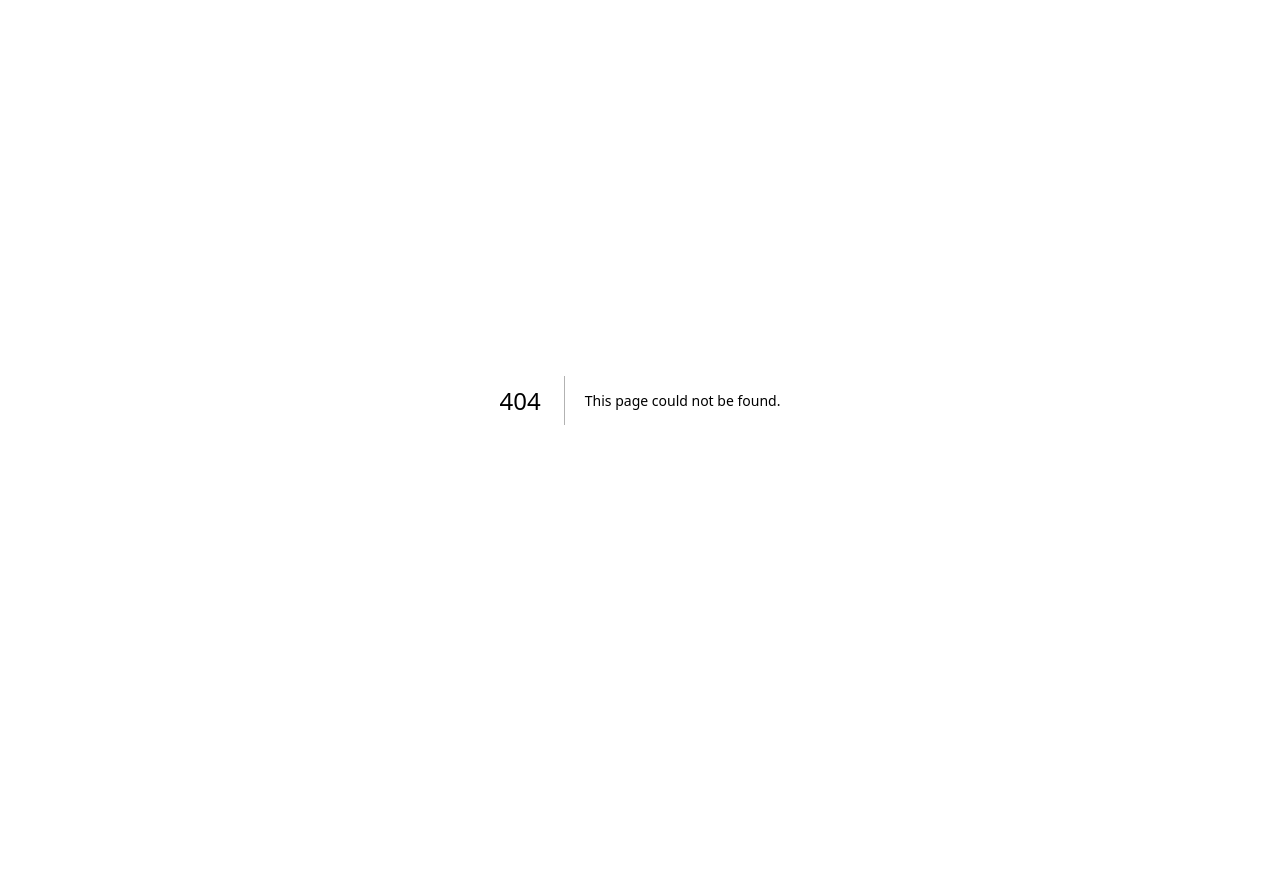
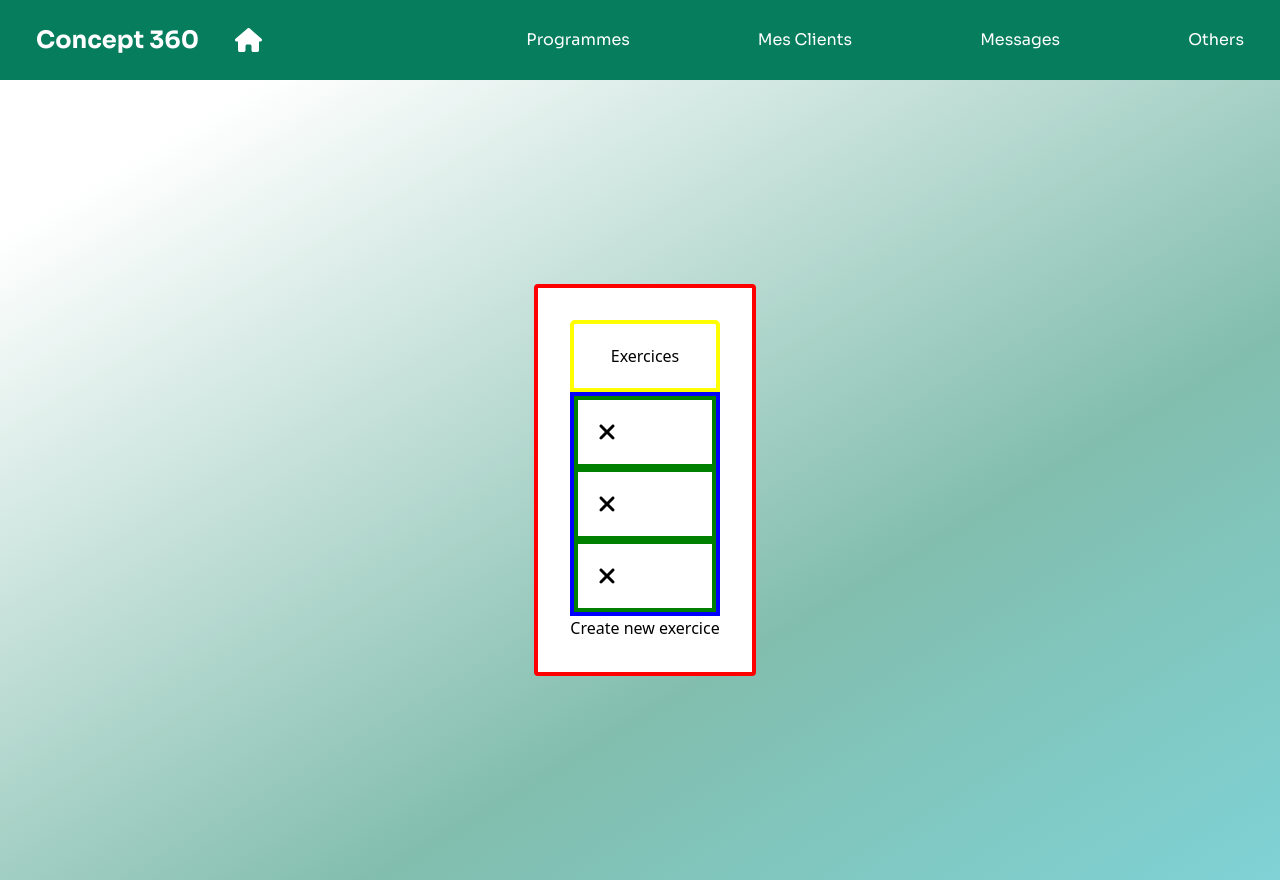
Before and after one commit to mrvalbass/concept360-frontend-web, a Next.js app: page /database in a window 1280 px wide. Before the commit this address had no page. Before the commit the page ends 800 px from the top, so only its background shows below. Built offline with nearby package versions, Linux system fonts and the light colour scheme.

Commit message:
save composant not fiched exercice + create page database.js

```diff
--- /dev/null
+++ b/src/components/Exercice.js
@@ -0,0 +1,31 @@
+import { FontAwesomeIcon } from "@fortawesome/react-fontawesome";
+import { faXmark } from "@fortawesome/free-solid-svg-icons";
+import { useState, useEffect } from "react";
+import { useSelector, useDispatch } from "react-redux";
+import { addExerciceToStore } from "../reducers/exercices";
+// import { useRouter } from "next/router";
+
+export default function Exercice() {
+  const dispatch = useDispatch();
+  //   const router = useRouter();
+  //   const [exerciceData, setExerciceData] = useState(null);
+  const exercices = useSelector((state) => state.exercices.value);
+  const addExercice = (exerciceData) => {
+    dispatch(addExerciceToStore(exerciceData));
+  };
+  // const handleDelete = ()= > {
+  // }
+
+  //   if (!exerciceData) return <div className='border-2 grow'>No Data</div>;
+
+  return (
+    <div className='border-4 border-[green] flex flex-row space-x-20 p-5'>
+      {exercices}
+      <FontAwesomeIcon
+        className='text-2xl duration-75 hover:scale-110'
+        onClick={() => handleDelete()}
+        icon={faXmark}
+      />
+    </div>
+  );
+}
--- a/src/pages/Programs.js
+++ /dev/null
@@ -1,13 +0,0 @@
-import Header from "@/components/Header";
-export default function Programs() {
-  return (
-    <>
-      <Header />
-      <main
-        className={`flex flex-col min-h-[90vh] items-center justify-center`}
-      >
-        <div>Pages des Programmes</div>
-      </main>
-    </>
-  );
-}
--- a/src/pages/_app.js
+++ b/src/pages/_app.js
@@ -2,10 +2,11 @@ import "@/styles/globals.css";
 import Head from "next/head";
 import { Provider } from "react-redux";
 import { configureStore } from "@reduxjs/toolkit";
-import users from "../../reducers/users";
+import users from "../reducers/users";
+import exercices from "../reducers/exercices";
 
 const store = configureStore({
-  reducer: { users },
+  reducer: { users, exercices },
 });
 
 export default function App({ Component, pageProps }) {
--- /dev/null
+++ b/src/pages/database.js
@@ -0,0 +1,24 @@
+import Header from "@/components/Header";
+import Exercice from "@/components/Exercice";
+
+export default function Programs() {
+  return (
+    <>
+      <Header />
+      <main
+        className={`flex flex-col min-h-screen min-w-full items-center justify-center bg-[linear-gradient(149deg,_rgba(255,_255,_255,_0.50)_10%,_rgba(6,_125,_93,_0.50)_65%,_rgba(0,_165,_172,_0.50)_100%)]`}>
+        <div className='border-4 border-[red] bg-white ms-2.5	p-8	rounded'>
+          <h2 className='flex border-4 border-[yellow] items-center justify-center @apply rounded-[5px_5px_0px_0px] p-5'>
+            Exercices
+          </h2>
+          <div className='border-4 border-[blue]'>
+            <Exercice />
+            <Exercice />
+            <Exercice />
+          </div>
+          <button>Create new exercice</button>
+        </div>
+      </main>
+    </>
+  );
+}
--- a/src/pages/index.js
+++ b/src/pages/index.js
@@ -2,7 +2,7 @@ import Link from "next/link";
 import { useRouter } from "next/router";
 import { useState, useEffect } from "react";
 import { useSelector, useDispatch } from "react-redux";
-import { setUserData } from "../../reducers/users";
+import { setUserData } from "../reducers/users";
 import Header from "@/components/Header";
 
 export default function Home() {
@@ -29,8 +29,7 @@ export default function Home() {
     <>
       <Header />
       <main
-        className={`flex flex-col min-h-[90vh] items-center justify-center`}
-      >
+        className={`flex flex-col min-h-[90vh] items-center justify-center`}>
         Bienvenue sur la HomePage
       </main>
     </>
--- a/src/pages/login.js
+++ b/src/pages/login.js
@@ -1,7 +1,7 @@
 import { useRouter } from "next/router";
 import { useState } from "react";
 import { useSelector, useDispatch } from "react-redux";
-import { ChangeConnectionState } from "../../reducers/users";
+import { ChangeConnectionState } from "../reducers/users";
 import { inputStyle, buttonStyle } from "@/styles/style";
 
 export default function login() {
@@ -53,7 +53,8 @@ export default function login() {
   };
 
   return (
-    <main className='flex flex-col min-h-screen min-w-full items-center justify-center bg-[linear-gradient(149deg,_rgba(255,_255,_255,_0.20)_50%,_rgba(6,_125,_93,_0.20)_88.81%)]'>
+    <main
+      className={`flex flex-col min-h-screen min-w-full items-center justify-center bg-[linear-gradient(149deg,_rgba(255,_255,_255,_0.50)_10%,_rgba(6,_125,_93,_0.50)_65%,_rgba(0,_165,_172,_0.50)_100%)]`}>
       <div className='m-20 font-sora text-8xl font-semibold text-center text-[#00a5ac]'>
         Concept 360
       </div>
--- /dev/null
+++ b/src/reducers/exercices.js
@@ -0,0 +1,18 @@
+import { createSlice } from "@reduxjs/toolkit";
+
+const initialState = {
+  value: [],
+};
+
+export const exercicesSlice = createSlice({
+  name: "exercices",
+  initialState,
+  reducers: {
+    addExerciceToStore: (state, action) => {
+      state.value.push(action.payload);
+    },
+  },
+});
+
+export const { addExerciceToStore } = exercicesSlice.actions;
+export default exercicesSlice.reducer;
```
Also changed, not shown: src/reducers/users.js (renamed from reducers/users.js).
